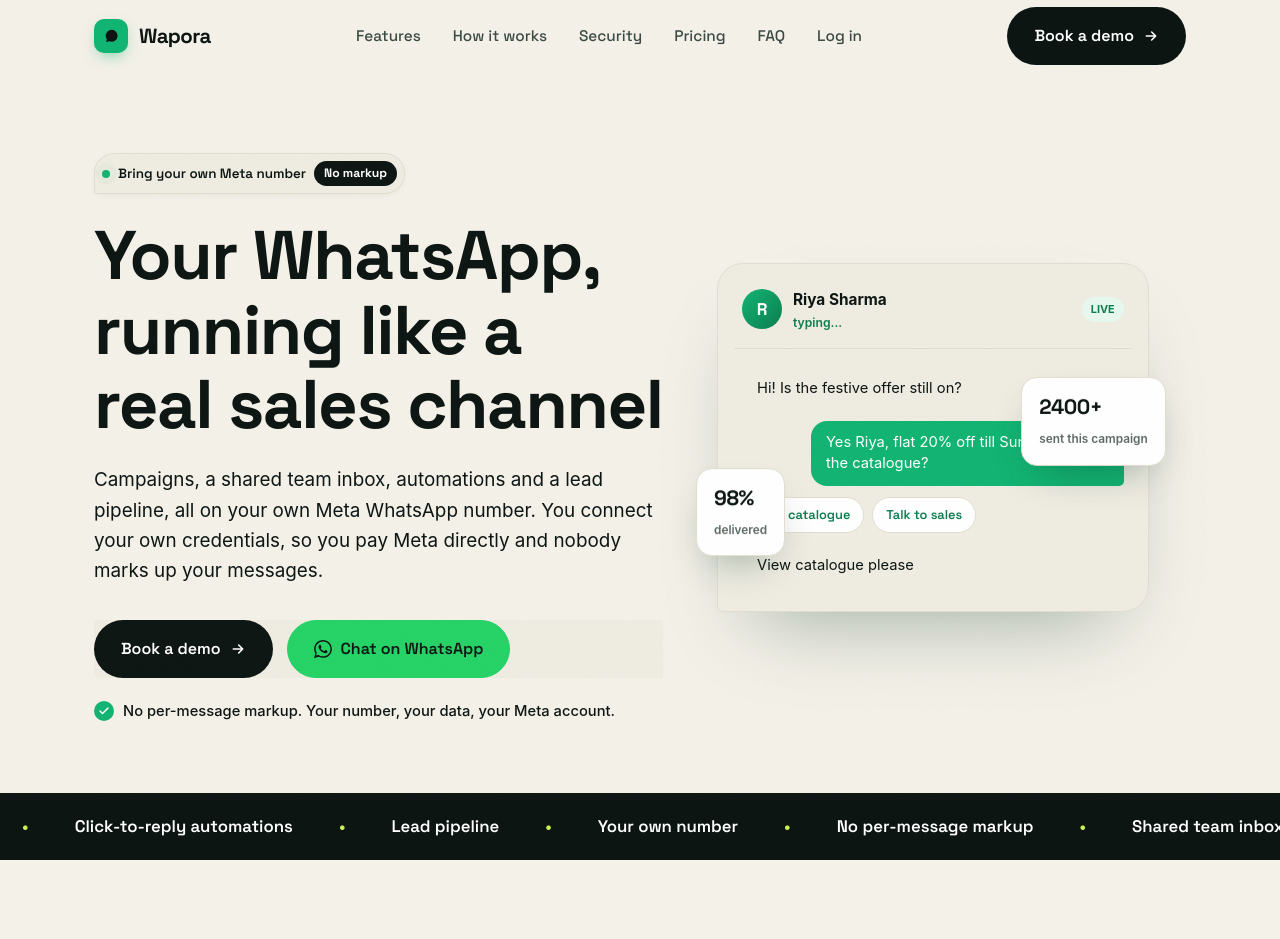
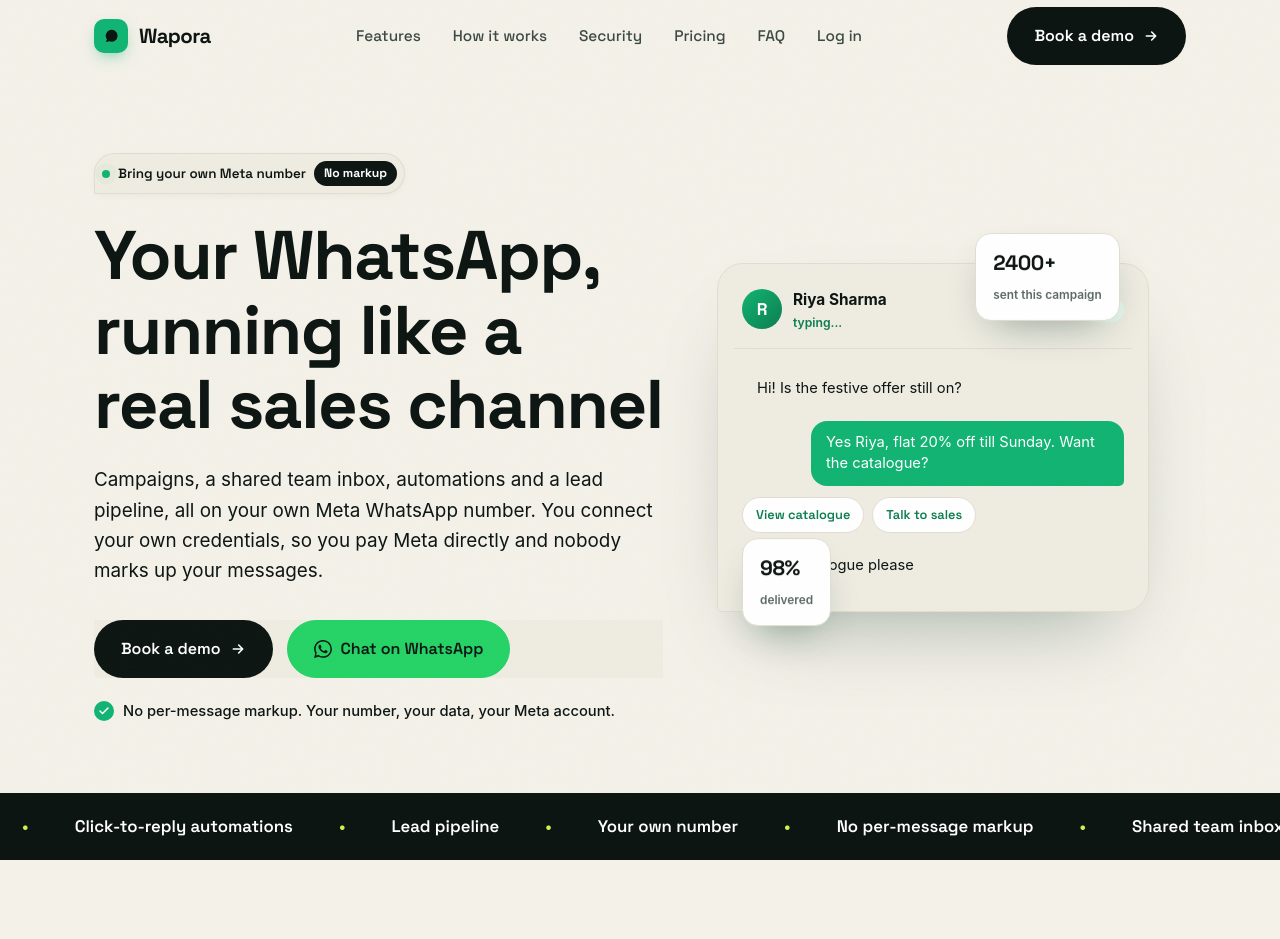
Before and after one commit to businessworkonline20/wapora-website, a plain HTML site: page index.html in a window 1280 px wide. Shown: the top 939 px of the page. Drawn offline with Linux system fonts and the light colour scheme.

Commit message:
Fix hero float-stat cards overlapping chat text
- Move the floating stat cards to the top-right / bottom-left corners (outside the chat content)
- Hide them below 980px where the two-column hero is too tight

Co-Authored-By: Claude Opus 4.8 <noreply@anthropic.com>
Claude-Session: https://claude.ai/code/session_01LREFBNzt7vU1GZGN9QNSMk

```diff
--- a/index.html
+++ b/index.html
@@ -174,8 +174,8 @@ j=d.createElement(s),dl=l!='dataLayer'?'&l='+l:'';j.async=true;j.src=
   .chip{font-size:.8rem;font-weight:600;font-family:var(--display);border:1px solid var(--line);color:var(--brand-d);background:#fff;padding:7px 13px;border-radius:999px;transition:background .15s,color .15s}
   .chip:hover{background:var(--brand);color:#fff;border-color:var(--brand)}
   .float-stat{position:absolute;background:var(--paper);border:1px solid var(--line);box-shadow:0 18px 40px -18px rgba(10,58,40,.45);border-radius:16px;padding:13px 17px}
-  .fs-1{right:-18px;top:34%;animation:float 4s ease-in-out infinite}
-  .fs-2{left:-22px;bottom:46px;animation:float 4s ease-in-out infinite .8s}
+  .fs-1{right:28px;top:-26px;animation:float 4s ease-in-out infinite}
+  .fs-2{left:24px;bottom:-24px;animation:float 4s ease-in-out infinite .8s}
   .float-stat b{font-family:var(--display);font-size:1.3rem;display:block;letter-spacing:-.02em}
   .float-stat small{color:var(--muted);font-weight:600;font-size:.74rem}
   @keyframes float{0%,100%{transform:translateY(0)}50%{transform:translateY(-9px)}}
@@ -352,6 +352,7 @@ j=d.createElement(s),dl=l!='dataLayer'?'&l='+l:'';j.async=true;j.src=
     .cards,.features,.aud{grid-template-columns:repeat(2,1fr)}
     .stats{grid-template-columns:repeat(2,1fr);gap:28px}
     .stat:nth-child(2){border-right:0}
+    .float-stat{display:none}
   }
   @media (max-width:860px){
     section{padding:76px 0}
```
